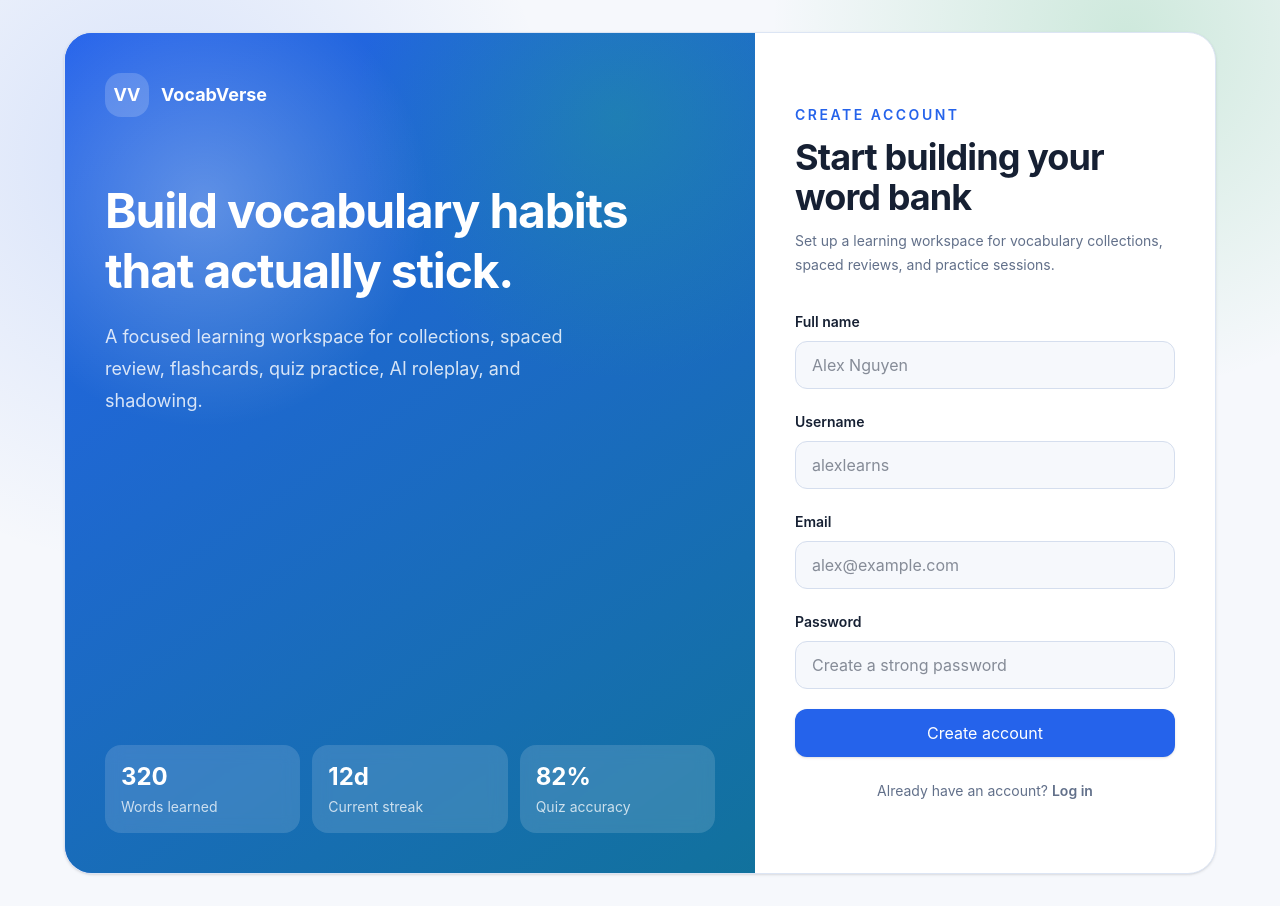
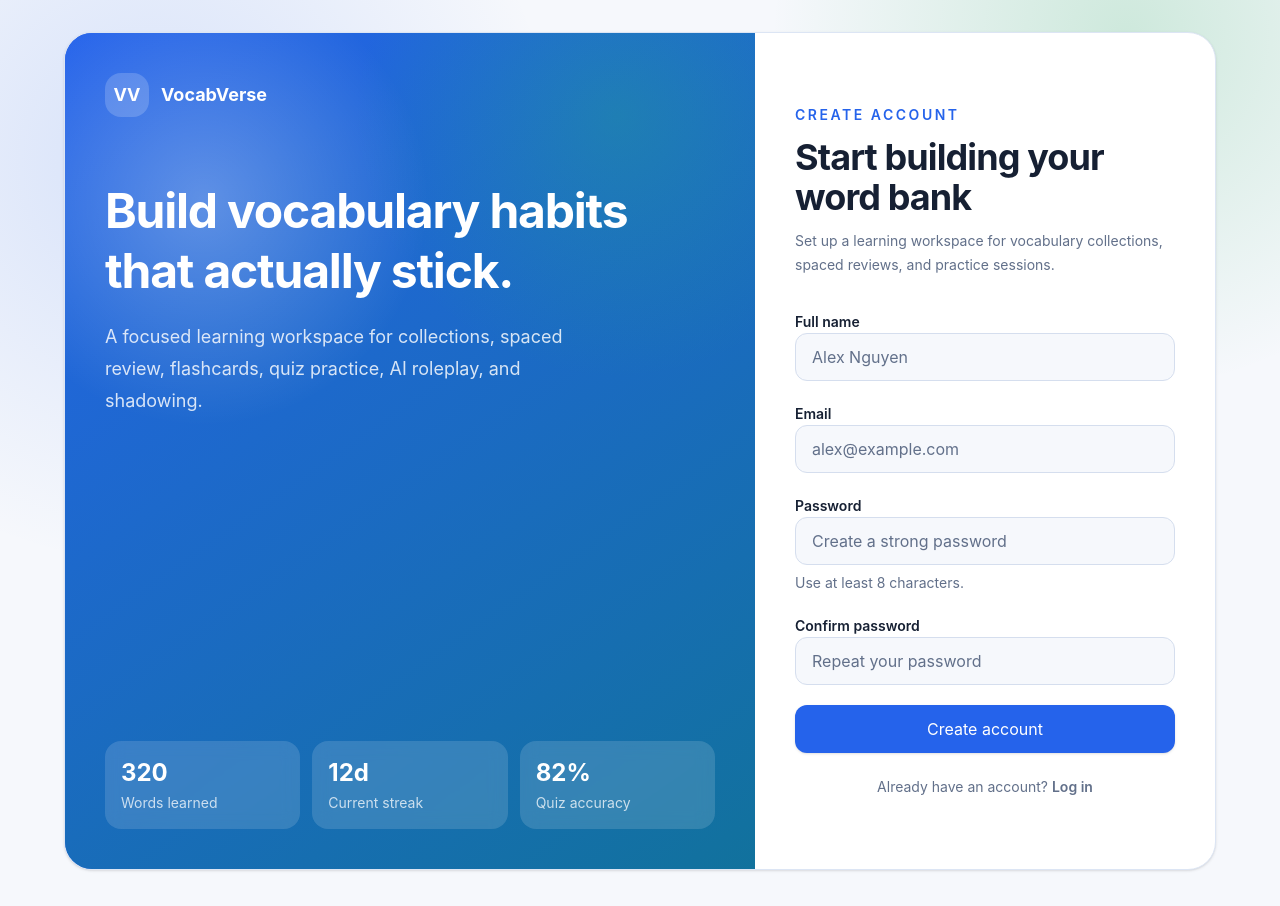
Before and after one commit to truong-newbie/VocabVerse_FE, a React (Vite) app: page /register in a window 1280 px wide. Built offline with nearby package versions, Linux system fonts and the light colour scheme; no server answers.

Commit message:
feat: Implement Auth Pages + Backend Auth Integration.

```diff
--- a/package.json
+++ b/package.json
@@ -11,15 +11,18 @@
     "typecheck": "tsc --noEmit"
   },
   "dependencies": {
+    "@hookform/resolvers": "^5.4.0",
     "@tailwindcss/vite": "^4.3.0",
     "@tanstack/react-query": "^5.101.0",
     "axios": "^1.8.4",
     "jwt-decode": "^4.0.0",
     "react": "^19.0.0",
     "react-dom": "^19.0.0",
+    "react-hook-form": "^7.77.0",
     "react-icons": "^5.5.0",
     "react-router-dom": "^7.5.3",
     "sonner": "^2.0.7",
+    "zod": "^4.4.3",
     "zustand": "^5.0.14"
   },
   "devDependencies": {
--- /dev/null
+++ b/src/components/forms/FormField.jsx
@@ -0,0 +1,12 @@
+import { cn } from '@/utils/cn'
+
+export default function FormField({ id, label, error, hint, children, className }) {
+  return (
+    <div className={cn('space-y-2', className)}>
+      <label className="text-sm font-semibold text-foreground" htmlFor={id}>{label}</label>
+      {children}
+      {error ? <p className="text-sm font-medium text-destructive" role="alert">{error}</p> : null}
+      {!error && hint ? <p className="text-sm text-muted-foreground">{hint}</p> : null}
+    </div>
+  )
+}
--- /dev/null
+++ b/src/components/forms/formStyles.js
@@ -0,0 +1,8 @@
+import { cn } from '@/utils/cn'
+
+export function formInputClass(hasError = false) {
+  return cn(
+    'h-12 w-full rounded-button border bg-background px-4 text-foreground outline-none transition placeholder:text-muted-foreground focus:ring-2 focus:ring-ring/20 disabled:cursor-not-allowed disabled:opacity-60',
+    hasError ? 'border-destructive focus:border-destructive' : 'border-input focus:border-ring',
+  )
+}
--- a/src/features/auth/useAuthActions.js
+++ b/src/features/auth/useAuthActions.js
@@ -1,33 +1,71 @@
-import { useMutation } from '@tanstack/react-query'
+import { useMutation, useQueryClient } from '@tanstack/react-query'
 import { authService } from './auth.service'
-import { useAuthStore } from '../../app/store/authStore'
-
-function readTokens(payload) {
-  return {
-    accessToken: payload?.accessToken || payload?.token,
-    refreshToken: payload?.refreshToken,
-  }
-}
+import { extractAuthTokens, extractAuthUser, useAuthStore } from '@/app/store/authStore'
 
 export function useLogin() {
+  const queryClient = useQueryClient()
   const setTokens = useAuthStore((state) => state.setTokens)
+  const setUser = useAuthStore((state) => state.setUser)
 
   return useMutation({
-    mutationFn: authService.login,
-    onSuccess: (payload) => {
-      const tokens = readTokens(payload)
+    mutationFn: async (credentials) => {
+      const payload = await authService.login(credentials)
+      const tokens = extractAuthTokens(payload)
 
       if (!tokens.accessToken) {
         throw new Error('Login response did not include an access token')
       }
 
       setTokens(tokens)
+
+      const currentUser = extractAuthUser(payload) || (await authService.getCurrentUser())
+      setUser(currentUser)
+      queryClient.setQueryData(['auth', 'current-user'], currentUser)
+
+      return currentUser
     },
   })
 }
 
 export function useRegister() {
+  const queryClient = useQueryClient()
+  const setTokens = useAuthStore((state) => state.setTokens)
+  const setUser = useAuthStore((state) => state.setUser)
+
   return useMutation({
-    mutationFn: authService.register,
+    mutationFn: async (payload) => {
+      const responsePayload = await authService.register(payload)
+      const tokens = extractAuthTokens(responsePayload)
+
+      if (!tokens.accessToken) {
+        return null
+      }
+
+      setTokens(tokens)
+
+      const currentUser = extractAuthUser(responsePayload) || (await authService.getCurrentUser())
+      setUser(currentUser)
+      queryClient.setQueryData(['auth', 'current-user'], currentUser)
+
+      return currentUser
+    },
   })
 }
+
+export function useLogout() {
+  const queryClient = useQueryClient()
+  const refreshToken = useAuthStore((state) => state.refreshToken)
+  const clearAuth = useAuthStore((state) => state.logout)
+
+  return useMutation({
+    mutationFn: async () => {
+      if (refreshToken) {
+        await authService.logout(refreshToken)
+      }
+    },
+    onSettled: () => {
+      clearAuth()
+      queryClient.removeQueries({ queryKey: ['auth'] })
+    },
+  })
+}
--- a/src/pages/auth/LoginPage.jsx
+++ b/src/pages/auth/LoginPage.jsx
@@ -1,31 +1,46 @@
 import { Link, useLocation, useNavigate } from 'react-router-dom'
-import { useState } from 'react'
+import { zodResolver } from '@hookform/resolvers/zod'
+import { useForm } from 'react-hook-form'
+import { z } from 'zod'
 import { toast } from 'sonner'
-import Button from '../../components/ui/Button'
-import { useLogin } from '../../features/auth/useAuthActions'
+import Button from '@/components/ui/Button'
+import FormField from '@/components/forms/FormField'
+import { formInputClass } from '@/components/forms/formStyles'
+import { useLogin } from '@/features/auth/useAuthActions'
+
+const loginSchema = z.object({
+  email: z.string().trim().min(1, 'Email is required').email('Enter a valid email address'),
+  password: z.string().min(1, 'Password is required'),
+})
 
 export default function LoginPage() {
   const navigate = useNavigate()
   const location = useLocation()
   const login = useLogin()
-  const [form, setForm] = useState({ username: '', password: '' })
   const from = location.state?.from?.pathname || '/dashboard'
+  const {
+    register,
+    handleSubmit,
+    formState: { errors, isSubmitting },
+  } = useForm({
+    resolver: zodResolver(loginSchema),
+    defaultValues: {
+      email: '',
+      password: '',
+    },
+  })
 
-  const handleChange = (event) => {
-    setForm((current) => ({ ...current, [event.target.name]: event.target.value }))
+  const onSubmit = async (values) => {
+    try {
+      await login.mutateAsync(values)
+      toast.success('Welcome back to VocabVerse')
+      navigate(from, { replace: true })
+    } catch (error) {
+      toast.error(error.message || 'Unable to log in')
+    }
   }
 
-  const handleSubmit = async (event) => {
-    event.preventDefault()
-
-    try {
-      await login.mutateAsync(form)
-      toast.success('Welcome back')
-      navigate(from, { replace: true })
-    } catch (error) {
-      toast.error(error.response?.data?.message || error.message || 'Unable to log in')
-    }
-  }
+  const isLoading = isSubmitting || login.isPending
 
   return (
     <div className="mx-auto flex min-h-full max-w-xl flex-col justify-center py-8">
@@ -33,34 +48,39 @@ export default function LoginPage() {
       <h1 className="mt-3 text-4xl font-bold tracking-tight text-foreground">Continue your vocabulary streak</h1>
       <p className="mt-3 text-sm leading-6 text-muted-foreground">Use your VocabVerse account to access collections, reviews, flashcards, and speaking practice.</p>
 
-      <form className="mt-8 space-y-5" onSubmit={handleSubmit}>
-        <div>
-          <label className="text-sm font-semibold text-foreground" htmlFor="username">Username or email</label>
+      <form className="mt-8 space-y-5" onSubmit={handleSubmit(onSubmit)} noValidate>
+        <FormField id="email" label="Email" error={errors.email?.message}>
           <input
-            id="username"
-            name="username"
-            value={form.username}
-            onChange={handleChange}
-            required
-            className="mt-2 h-12 w-full rounded-button border border-input bg-background px-4 text-foreground outline-none transition placeholder:text-muted-foreground focus:border-ring focus:ring-2 focus:ring-ring/20"
+            id="email"
+            type="email"
+            autoComplete="email"
+            disabled={isLoading}
+            className={formInputClass(Boolean(errors.email))}
             placeholder="learner@example.com"
+            aria-invalid={Boolean(errors.email)}
+            {...register('email')}
           />
-        </div>
-        <div>
-          <label className="text-sm font-semibold text-foreground" htmlFor="password">Password</label>
+        </FormField>
+
+        <FormField id="password" label="Password" error={errors.password?.message}>
           <input
             id="password"
-            name="password"
             type="password"
-            value={form.password}
-            onChange={handleChange}
-            required
-            className="mt-2 h-12 w-full rounded-button border border-input bg-background px-4 text-foreground outline-none transition placeholder:text-muted-foreground focus:border-ring focus:ring-2 focus:ring-ring/20"
+            autoComplete="current-password"
+            disabled={isLoading}
+            className={formInputClass(Boolean(errors.password))}
             placeholder="Enter your password"
+            aria-invalid={Boolean(errors.password)}
+            {...register('password')}
           />
+        </FormField>
+
+        <div className="rounded-2xl border border-border bg-muted/60 p-4 text-sm leading-6 text-muted-foreground">
+          Tokens are stored only in local auth state/local storage for the session foundation. They are never placed in URLs.
         </div>
-        <Button type="submit" size="lg" className="w-full" disabled={login.isPending}>
-          {login.isPending ? 'Signing in...' : 'Log in'}
+
+        <Button type="submit" size="lg" className="w-full" disabled={isLoading}>
+          {isLoading ? 'Signing in...' : 'Log in'}
         </Button>
       </form>
 
--- a/src/pages/auth/RegisterPage.jsx
+++ b/src/pages/auth/RegisterPage.jsx
@@ -1,29 +1,61 @@
 import { Link, useNavigate } from 'react-router-dom'
-import { useState } from 'react'
+import { zodResolver } from '@hookform/resolvers/zod'
+import { useForm } from 'react-hook-form'
+import { z } from 'zod'
 import { toast } from 'sonner'
-import Button from '../../components/ui/Button'
-import { useRegister } from '../../features/auth/useAuthActions'
+import Button from '@/components/ui/Button'
+import FormField from '@/components/forms/FormField'
+import { formInputClass } from '@/components/forms/formStyles'
+import { useRegister } from '@/features/auth/useAuthActions'
+
+const registerSchema = z
+  .object({
+    fullName: z.string().trim().min(2, 'Full name must be at least 2 characters').max(120, 'Full name is too long'),
+    email: z.string().trim().min(1, 'Email is required').email('Enter a valid email address'),
+    password: z.string().min(8, 'Password must be at least 8 characters'),
+    confirmPassword: z.string().min(1, 'Please confirm your password'),
+  })
+  .refine((values) => values.password === values.confirmPassword, {
+    path: ['confirmPassword'],
+    message: 'Passwords do not match',
+  })
 
 export default function RegisterPage() {
   const navigate = useNavigate()
-  const register = useRegister()
-  const [form, setForm] = useState({ username: '', email: '', fullName: '', password: '' })
+  const registerMutation = useRegister()
+  const {
+    register,
+    handleSubmit,
+    formState: { errors, isSubmitting },
+  } = useForm({
+    resolver: zodResolver(registerSchema),
+    defaultValues: {
+      fullName: '',
+      email: '',
+      password: '',
+      confirmPassword: '',
+    },
+  })
 
-  const handleChange = (event) => {
-    setForm((current) => ({ ...current, [event.target.name]: event.target.value }))
+  const onSubmit = async (values) => {
+    const payload = { fullName: values.fullName, email: values.email, password: values.password }
+    try {
+      const currentUser = await registerMutation.mutateAsync(payload)
+
+      if (currentUser) {
+        toast.success('Account created. Welcome to VocabVerse')
+        navigate('/dashboard', { replace: true })
+        return
+      }
+
+      toast.success('Account created. Please log in.')
+      navigate('/login', { replace: true })
+    } catch (error) {
+      toast.error(error.message || 'Unable to register')
+    }
   }
 
-  const handleSubmit = async (event) => {
-    event.preventDefault()
-
-    try {
-      await register.mutateAsync(form)
-      toast.success('Account created. Please log in.')
-      navigate('/login')
-    } catch (error) {
-      toast.error(error.response?.data?.message || error.message || 'Unable to register')
-    }
-  }
+  const isLoading = isSubmitting || registerMutation.isPending
 
   return (
     <div className="mx-auto flex min-h-full max-w-xl flex-col justify-center py-8">
@@ -31,25 +63,60 @@ export default function RegisterPage() {
       <h1 className="mt-3 text-4xl font-bold tracking-tight text-foreground">Start building your word bank</h1>
       <p className="mt-3 text-sm leading-6 text-muted-foreground">Set up a learning workspace for vocabulary collections, spaced reviews, and practice sessions.</p>
 
-      <form className="mt-8 space-y-5" onSubmit={handleSubmit}>
-        <div>
-          <label className="text-sm font-semibold text-foreground" htmlFor="fullName">Full name</label>
-          <input id="fullName" name="fullName" value={form.fullName} onChange={handleChange} required className="mt-2 h-12 w-full rounded-button border border-input bg-background px-4 outline-none focus:border-ring focus:ring-2 focus:ring-ring/20" placeholder="Alex Nguyen" />
-        </div>
-        <div>
-          <label className="text-sm font-semibold text-foreground" htmlFor="username">Username</label>
-          <input id="username" name="username" value={form.username} onChange={handleChange} required className="mt-2 h-12 w-full rounded-button border border-input bg-background px-4 outline-none focus:border-ring focus:ring-2 focus:ring-ring/20" placeholder="alexlearns" />
-        </div>
-        <div>
-          <label className="text-sm font-semibold text-foreground" htmlFor="email">Email</label>
-          <input id="email" name="email" type="email" value={form.email} onChange={handleChange} required className="mt-2 h-12 w-full rounded-button border border-input bg-background px-4 outline-none focus:border-ring focus:ring-2 focus:ring-ring/20" placeholder="alex@example.com" />
-        </div>
-        <div>
-          <label className="text-sm font-semibold text-foreground" htmlFor="password">Password</label>
-          <input id="password" name="password" type="password" value={form.password} onChange={handleChange} required className="mt-2 h-12 w-full rounded-button border border-input bg-background px-4 outline-none focus:border-ring focus:ring-2 focus:ring-ring/20" placeholder="Create a strong password" />
-        </div>
-        <Button type="submit" size="lg" className="w-full" disabled={register.isPending}>
-          {register.isPending ? 'Creating account...' : 'Create account'}
+      <form className="mt-8 space-y-5" onSubmit={handleSubmit(onSubmit)} noValidate>
+        <FormField id="fullName" label="Full name" error={errors.fullName?.message}>
+          <input
+            id="fullName"
+            autoComplete="name"
+            disabled={isLoading}
+            className={formInputClass(Boolean(errors.fullName))}
+            placeholder="Alex Nguyen"
+            aria-invalid={Boolean(errors.fullName)}
+            {...register('fullName')}
+          />
+        </FormField>
+
+        <FormField id="email" label="Email" error={errors.email?.message}>
+          <input
+            id="email"
+            type="email"
+            autoComplete="email"
+            disabled={isLoading}
+            className={formInputClass(Boolean(errors.email))}
+            placeholder="alex@example.com"
+            aria-invalid={Boolean(errors.email)}
+            {...register('email')}
+          />
+        </FormField>
+
+        <FormField id="password" label="Password" error={errors.password?.message} hint="Use at least 8 characters.">
+          <input
+            id="password"
+            type="password"
+            autoComplete="new-password"
+            disabled={isLoading}
+            className={formInputClass(Boolean(errors.password))}
+            placeholder="Create a strong password"
+            aria-invalid={Boolean(errors.password)}
+            {...register('password')}
+          />
+        </FormField>
+
+        <FormField id="confirmPassword" label="Confirm password" error={errors.confirmPassword?.message}>
+          <input
+            id="confirmPassword"
+            type="password"
+            autoComplete="new-password"
+            disabled={isLoading}
+            className={formInputClass(Boolean(errors.confirmPassword))}
+            placeholder="Repeat your password"
+            aria-invalid={Boolean(errors.confirmPassword)}
+            {...register('confirmPassword')}
+          />
+        </FormField>
+
+        <Button type="submit" size="lg" className="w-full" disabled={isLoading}>
+          {isLoading ? 'Creating account...' : 'Create account'}
         </Button>
       </form>
 
--- a/src/services/apiClient.js
+++ b/src/services/apiClient.js
@@ -2,8 +2,11 @@ import axios from 'axios'
 import { authStorage, useAuthStore } from '@/app/store/authStore'
 import { normalizeApiError, unwrapApiResponse } from './apiError'
 
+const API_PREFIX = '/api/v1'
+const REFRESH_ENDPOINT = `${API_PREFIX}/auth/refresh`
+
 export const apiClient = axios.create({
-  baseURL: import.meta.env.VITE_API_BASE_URL || '/api',
+  baseURL: import.meta.env.VITE_API_BASE_URL || '',
   headers: {
     'Content-Type': 'application/json',
   },
@@ -21,6 +24,10 @@ apiClient.interceptors.request.use((config) => {
 
 let refreshPromise = null
 
+function isRefreshRequest(config) {
+  return config?.url?.includes(REFRESH_ENDPOINT)
+}
+
 apiClient.interceptors.response.use(
   (response) => response,
   async (error) => {
@@ -28,20 +35,20 @@ apiClient.interceptors.response.use(
     const status = error.response?.status
     const refreshToken = authStorage.getRefreshToken()
 
-    if (status !== 401 || !refreshToken || originalRequest?._retry) {
+    if (status !== 401 || !refreshToken || originalRequest?._retry || isRefreshRequest(originalRequest)) {
       return Promise.reject(normalizeApiError(error))
     }
 
     originalRequest._retry = true
 
     try {
-      refreshPromise = refreshPromise || apiClient.post('/auth/refresh', { refreshToken })
+      refreshPromise = refreshPromise || apiClient.post(REFRESH_ENDPOINT, { refreshToken })
       const response = await refreshPromise
       refreshPromise = null
 
       const payload = unwrapApiResponse(response)
-      const nextAccessToken = payload?.accessToken || payload?.token
-      const nextRefreshToken = payload?.refreshToken || refreshToken
+      const nextAccessToken = payload?.accessToken || payload?.token || payload?.access_token
+      const nextRefreshToken = payload?.refreshToken || payload?.refresh_token || refreshToken
 
       if (!nextAccessToken) {
         throw new Error('Refresh response did not include an access token')
```
Also changed, not shown: src/app/store/authStore.js (+15 -0 lines), src/components/layout/AppHeader.jsx (+22 -14 lines), src/features/auth/auth.service.js (+13 -5 lines), src/features/auth/useCurrentUser.js (+14 -3 lines), src/types/auth.d.ts (+12 -0 lines), 1 other file (tests, documents, lock files or other folders).
